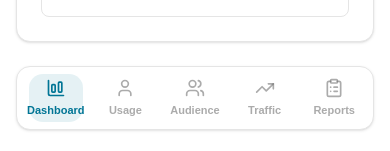
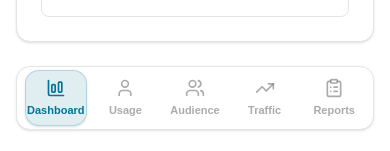
Before and after one commit to ericksouder-hub/vite-monorepo, a React (Vite) app in the folder apps/web/: page /dashboard in a window 390 px wide. Shown: the part 690-841 px from the top of the page. Built offline with nearby package versions, Linux system fonts and the light colour scheme.

Commit message:
feat: Add Sidebar and mobile BottomNav components for application navigation.

```diff
--- a/apps/web/src/components/BottomNav.tsx
+++ b/apps/web/src/components/BottomNav.tsx
@@ -62,7 +62,7 @@ function NavItem({ to, icon, label }: { to: string; icon: React.ReactNode; label
                     {isActive && (
                         <motion.div
                             layoutId="active-pill-bottom"
-                            className="absolute inset-y-1 inset-x-2 rounded-xl bg-primary/10 z-0"
+                            className="absolute inset-y-0 inset-x-1 rounded-xl bg-primary/[0.12] dark:bg-primary/[0.22] border border-primary/20 dark:border-primary/40 shadow-sm z-0"
                             transition={{ type: "spring", bounce: 0.15, duration: 0.5 }}
                         />
                     )}
--- a/apps/web/src/components/Sidebar.tsx
+++ b/apps/web/src/components/Sidebar.tsx
@@ -41,7 +41,7 @@ function NavItem({ icon, label, to, badge, hasSubmenu, collapsed }: NavItemProps
                     {isActive && (
                         <motion.div
                             layoutId="active-pill-sidebar"
-                            className="absolute inset-0 rounded-lg bg-accent shadow-sm z-0"
+                            className="absolute inset-0 rounded-lg bg-primary/[0.08] dark:bg-primary/[0.15] border border-primary/20 dark:border-primary/30 shadow-sm z-0"
                             transition={{ type: "spring", bounce: 0.15, duration: 0.5 }}
                         />
                     )}
```
